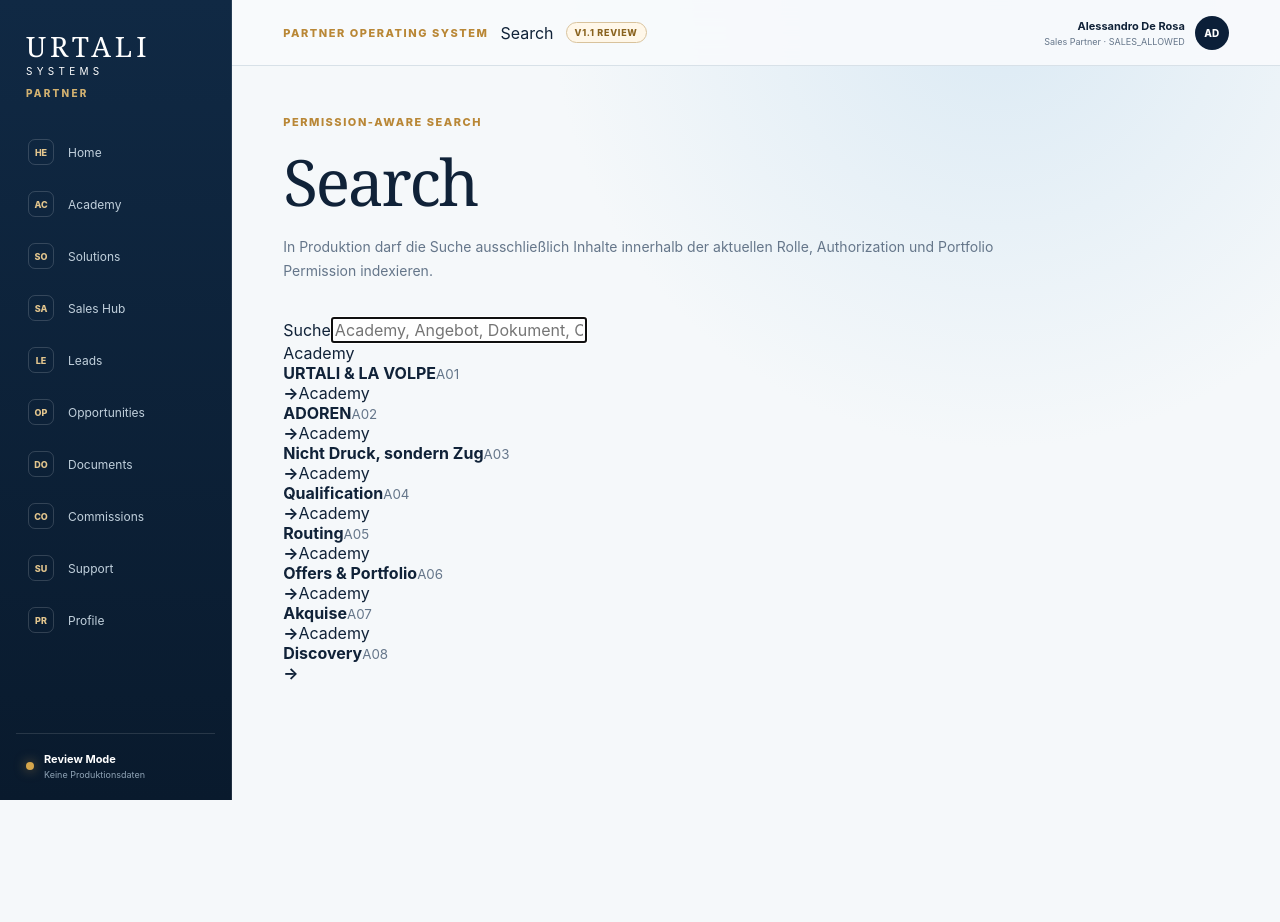
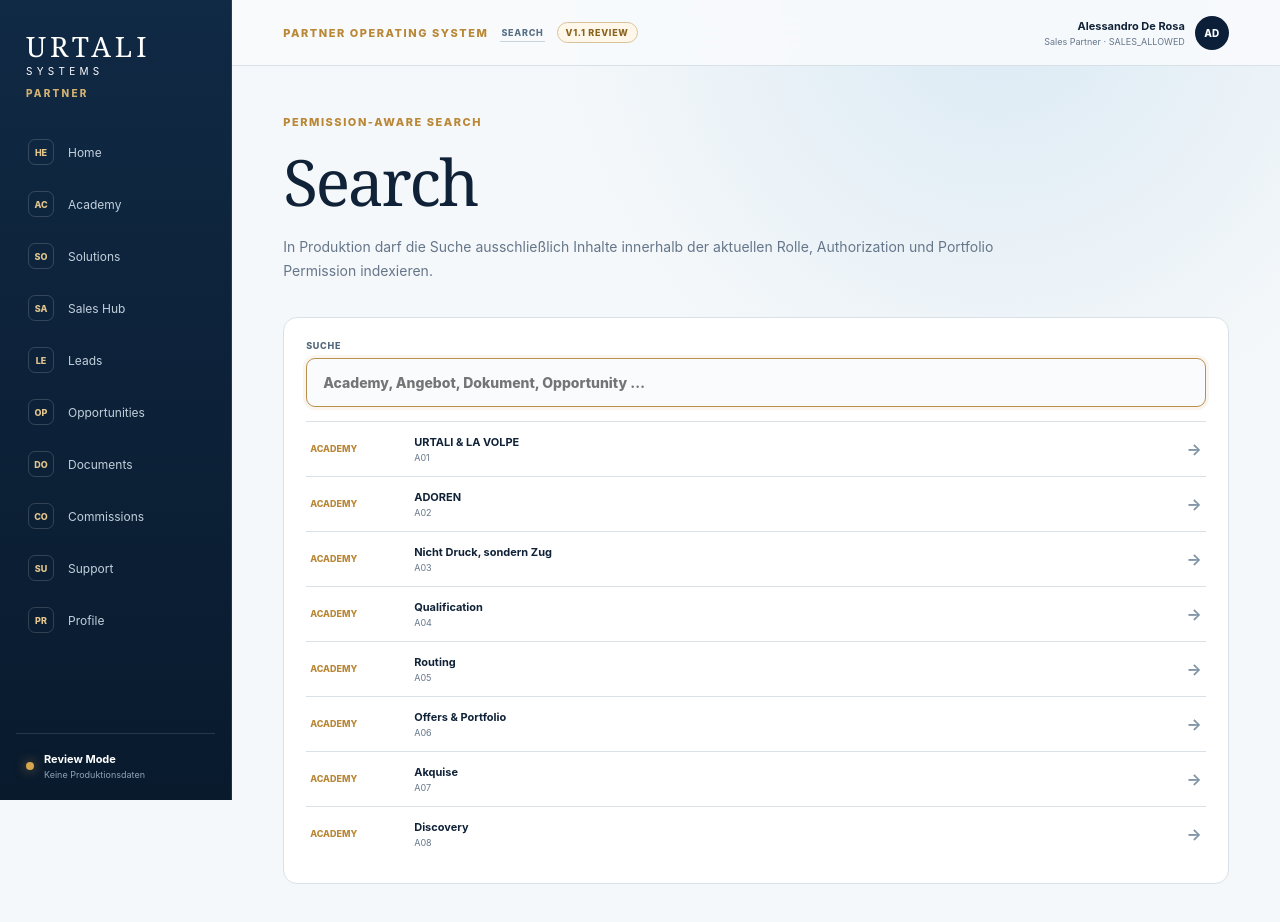
Before and after one commit to lavolpeofficial/vito-platform, a Next.js app in the folder apps/partner-portal/: page /search in a window 1280 px wide. Shown: the top 922 px of the page. Before the commit the page ends 800 px from the top, so only its background shows below. Built offline with nearby package versions, Linux system fonts and the light colour scheme.

Commit message:
style(partner-portal): add global search UI

```diff
--- a/apps/partner-portal/app/globals.css
+++ b/apps/partner-portal/app/globals.css
@@ -421,3 +421,19 @@ small { color: var(--muted); }
 @media (max-width: 820px) {
   .academy-detail-grid, .review-grid { grid-template-columns: 1fr; }
 }
+
+
+.topbar-search { border-bottom: 1px solid #c8d4dd; padding: 3px 1px; color: #587086; font-size: 9px; font-weight: 800; letter-spacing: .08em; text-transform: uppercase; }
+.topbar-search:hover { color: var(--navy); border-color: var(--gold); }
+.search-surface { border: 1px solid var(--line); border-radius: 14px; background: white; padding: 22px; }
+.search-box { display: grid; gap: 7px; color: #52677a; font-size: 9px; font-weight: 800; text-transform: uppercase; letter-spacing: .08em; }
+.search-box input { width: 100%; border: 1px solid var(--line); border-radius: 9px; outline: 0; background: #f9fbfd; padding: 15px 16px; color: var(--ink); font-size: 14px; text-transform: none; letter-spacing: 0; }
+.search-box input:focus { border-color: #ba904f; box-shadow: 0 0 0 3px rgba(185,135,54,.08); }
+.search-results { margin-top: 14px; }
+.search-results > a { display: grid; grid-template-columns: 90px 1fr auto; gap: 14px; align-items: center; border-top: 1px solid var(--line); padding: 13px 4px; }
+.search-results > a > span { color: var(--gold); font-size: 9px; font-weight: 800; text-transform: uppercase; }
+.search-results strong, .search-results small { display: block; }
+.search-results strong { font-size: 11px; }
+.search-results small { margin-top: 3px; font-size: 9px; }
+.search-results b { color: #8195a7; }
+.empty-search { border-top: 1px solid var(--line); padding: 18px 4px; color: var(--muted); font-size: 10px; }
```
